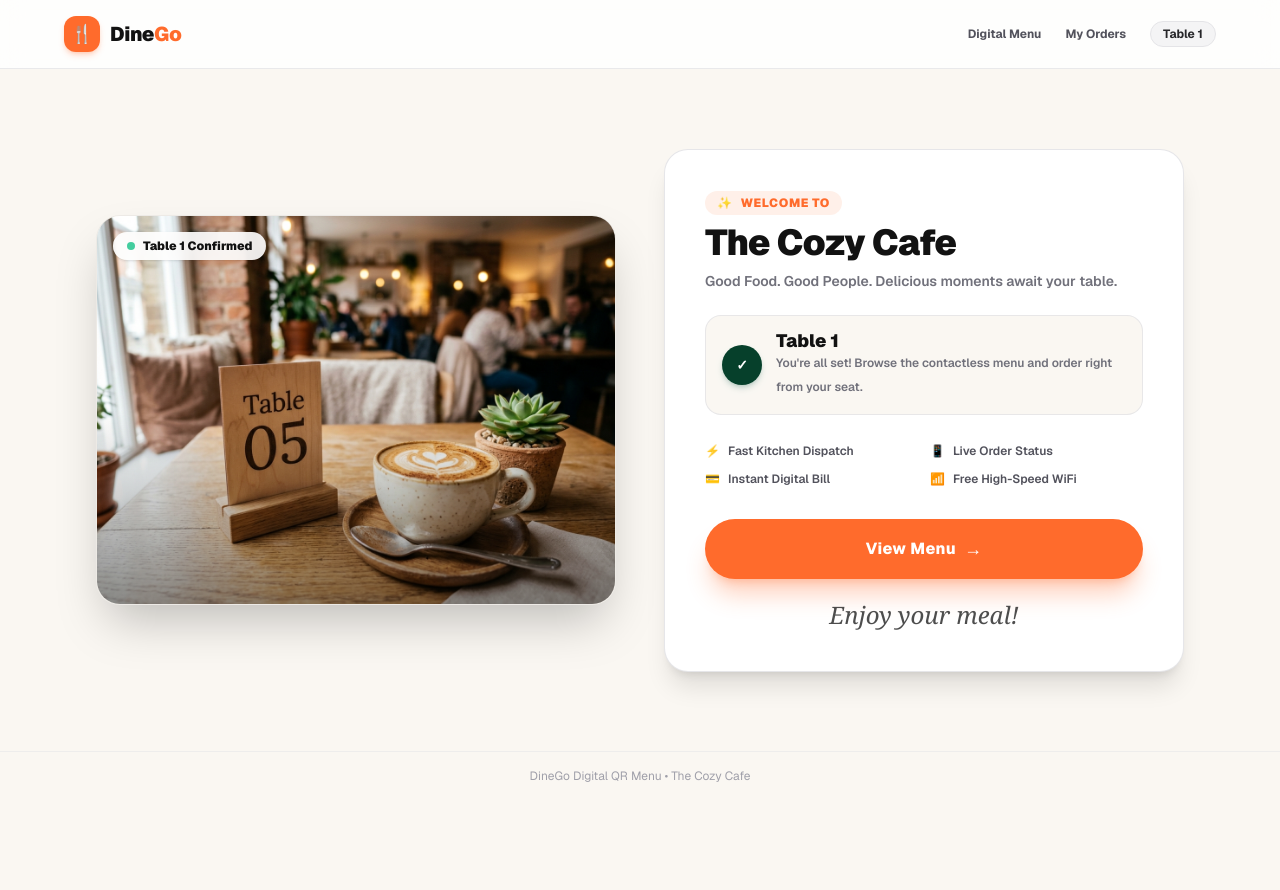
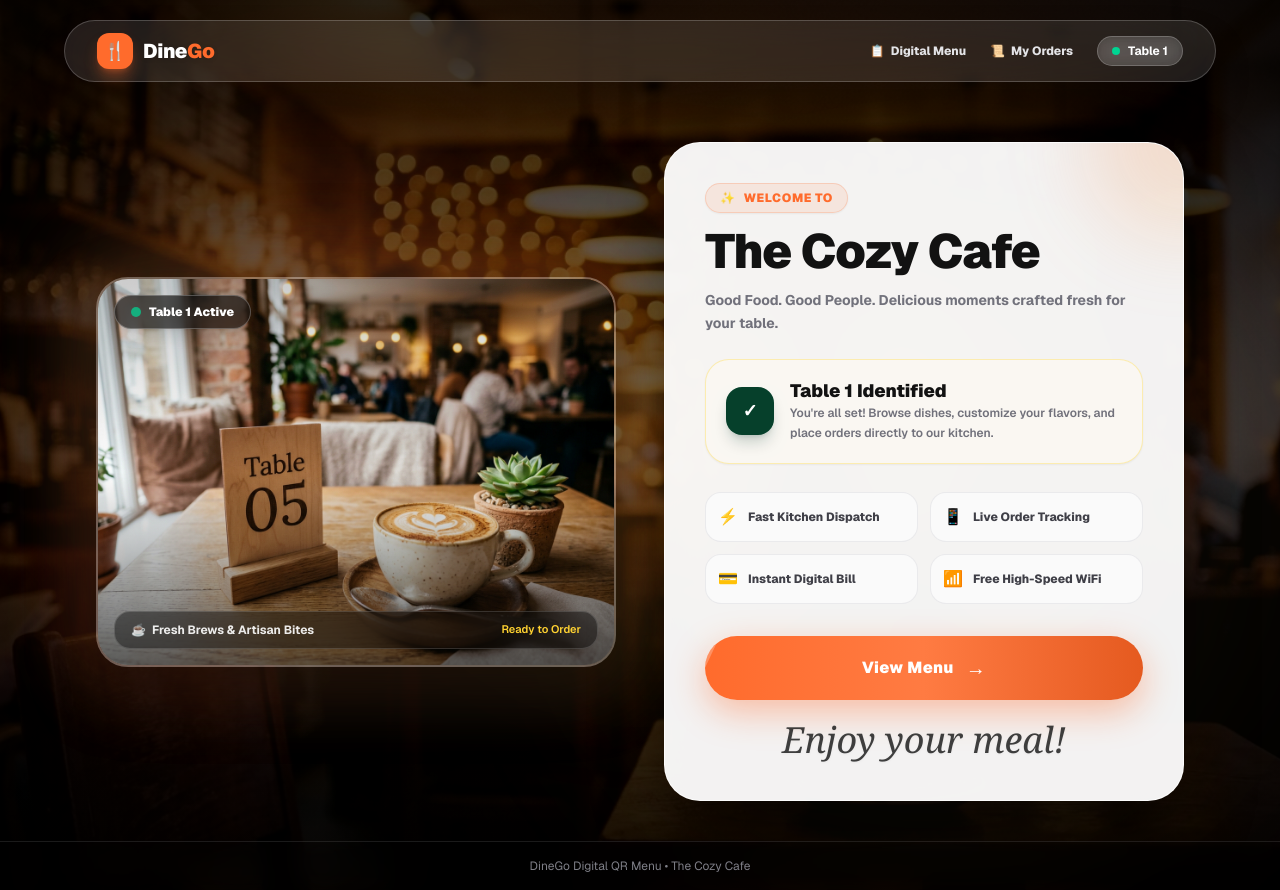
Before and after one commit to geeth-pesandu2002/qr-menu, a Next.js app: page /t/1/welcome in a window 1280 px wide. Before the commit the page ends 800 px from the top, so only its background shows below. Built offline with nearby package versions, Linux system fonts and the light colour scheme.

Commit message:
style(welcome): add luxury ambient cafe background, glowing lighting orbs, and glassmorphism card with shimmer effects

```diff
--- a/app/t/[tableId]/welcome/page.tsx
+++ b/app/t/[tableId]/welcome/page.tsx
@@ -23,123 +23,184 @@ export default function TableWelcomePage({
   }, [tableId, setTable]);
 
   return (
-    <div className="min-h-screen bg-[#FAF7F2] text-[#121212] flex flex-col font-sans select-none">
-      {/* Responsive Top Header */}
-      <header className="px-4 sm:px-8 py-4 bg-white/80 backdrop-blur-md border-b border-zinc-200/80 sticky top-0 z-30">
-        <div className="max-w-6xl mx-auto flex items-center justify-between">
-          <Link href="/" className="flex items-center gap-2.5">
-            <div className="w-9 h-9 rounded-xl bg-[#FF6B2C] flex items-center justify-center font-bold text-white shadow-md shadow-[#FF6B2C]/25 text-lg">
+    <div className="min-h-screen bg-[#121212] text-white flex flex-col font-sans select-none relative overflow-x-hidden">
+      {/* Background High-Resolution Cafe Ambience Image */}
+      <div className="absolute inset-0 z-0 pointer-events-none overflow-hidden">
+        <Image
+          src="/welcome-ambient-bg.jpg"
+          alt="Cozy Cafe Ambience"
+          fill
+          className="object-cover object-center scale-105 filter brightness-75 contrast-105"
+          priority
+        />
+        {/* Cinematic Gradient Overlays */}
+        <div className="absolute inset-0 bg-gradient-to-b from-black/60 via-black/40 to-black/80" />
+        <div className="absolute inset-0 bg-radial from-transparent via-black/30 to-black/70" />
+      </div>
+
+      {/* Floating Animated Light Glow Orbs */}
+      <div className="absolute top-1/6 left-1/10 w-96 h-96 rounded-full bg-[#FF6B2C]/25 blur-[120px] pointer-events-none animate-pulse" />
+      <div className="absolute bottom-1/6 right-1/10 w-[450px] h-[450px] rounded-full bg-[#E7A451]/20 blur-[140px] pointer-events-none animate-[pulse_5s_infinite]" />
+      <div className="absolute top-1/2 left-1/2 -translate-x-1/2 -translate-y-1/2 w-80 h-80 rounded-full bg-amber-500/15 blur-[100px] pointer-events-none" />
+
+      {/* Responsive Floating Glass Header */}
+      <header className="relative z-30 px-4 sm:px-8 py-4 sm:py-5">
+        <div className="max-w-6xl mx-auto flex items-center justify-between bg-white/10 backdrop-blur-xl border border-white/20 px-5 sm:px-8 py-3 rounded-full shadow-2xl">
+          <Link href="/" className="flex items-center gap-2.5 group">
+            <div className="w-9 h-9 rounded-xl bg-[#FF6B2C] flex items-center justify-center font-bold text-white shadow-lg shadow-[#FF6B2C]/40 text-lg group-hover:scale-105 transition-transform">
               🍴
             </div>
-            <span className="text-xl font-black tracking-tight text-[#121212]">
+            <span className="text-xl font-black tracking-tight text-white drop-shadow-sm">
               Dine<span className="text-[#FF6B2C]">Go</span>
             </span>
           </Link>
 
           {/* Desktop Navigation Links */}
-          <div className="hidden md:flex items-center gap-6 text-xs font-bold text-zinc-600">
-            <Link href={`/t/${tableId}`} className="hover:text-[#FF6B2C] transition-colors">
-              Digital Menu
+          <div className="hidden md:flex items-center gap-6 text-xs font-extrabold text-zinc-200">
+            <Link
+              href={`/t/${tableId}`}
+              className="hover:text-[#FF6B2C] transition-colors flex items-center gap-1.5"
+            >
+              <span>📋</span>
+              <span>Digital Menu</span>
             </Link>
-            <Link href="/orders" className="hover:text-[#FF6B2C] transition-colors">
-              My Orders
+            <Link
+              href="/orders"
+              className="hover:text-[#FF6B2C] transition-colors flex items-center gap-1.5"
+            >
+              <span>📜</span>
+              <span>My Orders</span>
             </Link>
-            <span className="bg-zinc-100 text-zinc-800 px-3 py-1 rounded-full border border-zinc-200">
-              Table {tableId}
-            </span>
+            <div className="flex items-center gap-2 bg-white/15 px-3.5 py-1.5 rounded-full border border-white/20 text-white font-bold text-xs backdrop-blur-sm shadow-inner">
+              <span className="w-2 h-2 rounded-full bg-emerald-400 animate-ping" />
+              <span>Table {tableId}</span>
+            </div>
           </div>
 
-          <button
-            onClick={() => router.push(`/t/${tableId}`)}
-            className="w-10 h-10 rounded-full bg-white border border-zinc-200 shadow-xs flex items-center justify-center text-zinc-700 hover:bg-zinc-100 transition-all text-xl md:hidden"
-          >
-            ≡
-          </button>
+          {/* Mobile Table Badge */}
+          <div className="md:hidden flex items-center gap-2 bg-white/15 px-3 py-1 rounded-full border border-white/20 text-white font-bold text-xs">
+            <span className="w-2 h-2 rounded-full bg-emerald-400 animate-pulse" />
+            <span>Table {tableId}</span>
+          </div>
         </div>
       </header>
 
       {/* Main Container - 1 Column on Mobile, 2 Columns on Desktop */}
-      <main className="flex-1 max-w-6xl mx-auto w-full px-4 sm:px-8 py-6 sm:py-12 flex flex-col justify-center">
-        <div className="grid grid-cols-1 md:grid-cols-2 gap-8 lg:gap-12 items-center">
-          {/* Cafe Table Photo */}
-          <div className="relative w-full aspect-[4/3] rounded-3xl overflow-hidden shadow-2xl border border-black/5 group">
+      <main className="relative z-20 flex-1 max-w-6xl mx-auto w-full px-4 sm:px-8 py-6 sm:py-10 flex flex-col justify-center">
+        <div className="grid grid-cols-1 lg:grid-cols-12 gap-8 lg:gap-12 items-center">
+          {/* Left Column: Cafe Table Photo with Radiant Glow */}
+          <div className="lg:col-span-6 relative">
+            {/* Radiant Gradient Glow Behind Photo Frame */}
+            <div className="absolute -inset-3 sm:-inset-4 bg-gradient-to-tr from-[#FF6B2C]/50 via-[#E7A451]/40 to-[#FF6B2C]/30 rounded-[40px] blur-2xl opacity-75 animate-pulse" />
+
+            <div className="relative w-full aspect-[4/3] rounded-[32px] overflow-hidden shadow-[0_25px_60px_rgba(0,0,0,0.5)] border-2 border-white/30 group">
               <Image
                 src="/table-05-welcome.jpg"
                 alt={`Table ${tableId}`}
                 fill
-              className="object-cover group-hover:scale-102 transition-transform duration-500"
+                className="object-cover group-hover:scale-104 transition-transform duration-700 ease-out"
                 priority
               />
-            <div className="absolute inset-0 bg-gradient-to-t from-black/40 via-transparent to-transparent" />
-            <div className="absolute top-4 left-4 bg-white/90 backdrop-blur-md px-3.5 py-1.5 rounded-full text-xs font-black text-[#121212] shadow-sm flex items-center gap-2">
-              <span className="w-2 h-2 rounded-full bg-emerald-500 animate-pulse" />
-              <span>Table {tableId} Confirmed</span>
+              <div className="absolute inset-0 bg-gradient-to-t from-black/60 via-transparent to-black/20" />
+
+              {/* Floating Verified Glass Badge */}
+              <div className="absolute top-4 left-4 bg-black/60 backdrop-blur-md px-4 py-2 rounded-full text-xs font-black text-white border border-white/25 shadow-lg flex items-center gap-2">
+                <span className="w-2.5 h-2.5 rounded-full bg-emerald-400 animate-pulse" />
+                <span>Table {tableId} Active</span>
+              </div>
+
+              {/* Bottom Subtle Overlay Tag */}
+              <div className="absolute bottom-4 left-4 right-4 flex items-center justify-between text-xs text-white/90 backdrop-blur-md bg-black/40 px-4 py-2.5 rounded-2xl border border-white/15">
+                <span className="font-bold flex items-center gap-1.5">
+                  <span>☕</span> Fresh Brews & Artisan Bites
+                </span>
+                <span className="text-[11px] font-semibold text-amber-300">
+                  Ready to Order
+                </span>
+              </div>
             </div>
           </div>
 
-          {/* Welcome Card & Action Box */}
-          <div className="bg-white rounded-3xl p-6 sm:p-10 border border-zinc-200/90 shadow-xl space-y-6">
-            <div className="space-y-2">
-              <div className="inline-flex items-center gap-2 bg-[#FF6B2C]/10 text-[#FF6B2C] px-3 py-1 rounded-full text-xs font-black uppercase tracking-wider">
-                <span>✨</span> Welcome to
+          {/* Right Column: Glassmorphic Welcome Card */}
+          <div className="lg:col-span-6">
+            <div className="bg-white/95 backdrop-blur-2xl rounded-[36px] p-6 sm:p-10 border border-white/80 shadow-[0_25px_70px_rgba(0,0,0,0.45)] text-[#121212] space-y-6 relative overflow-hidden">
+              {/* Subtle Decorative Golden Gradient Flare */}
+              <div className="absolute -top-24 -right-24 w-48 h-48 bg-gradient-to-br from-[#FF6B2C]/20 to-[#E7A451]/20 rounded-full blur-2xl pointer-events-none" />
+
+              {/* Headline Block */}
+              <div className="space-y-2 relative">
+                <div className="inline-flex items-center gap-2 bg-[#FF6B2C]/10 text-[#FF6B2C] border border-[#FF6B2C]/20 px-3.5 py-1.5 rounded-full text-xs font-black uppercase tracking-wider shadow-xs">
+                  <span>✨</span>
+                  <span>Welcome to</span>
                 </div>
-              <h1 className="text-3xl sm:text-4xl font-black text-[#121212] tracking-tight">
+
+                <h1 className="text-3xl sm:text-4xl lg:text-5xl font-black text-[#121212] tracking-tight leading-tight">
                   The Cozy Cafe
                 </h1>
-              <p className="text-sm font-semibold text-zinc-500">
-                Good Food. Good People. Delicious moments await your table.
+
+                <p className="text-sm font-bold text-zinc-500 leading-relaxed">
+                  Good Food. Good People. Delicious moments crafted fresh for your table.
                 </p>
               </div>
 
-            {/* Verification Badge */}
-            <div className="bg-[#FAF7F2] p-4 rounded-2xl border border-zinc-200/80 flex items-center gap-3.5">
-              <div className="w-10 h-10 rounded-full bg-[#06402B] text-white flex items-center justify-center text-sm font-bold shadow-md shadow-emerald-900/20 flex-shrink-0">
+              {/* Verification & Table Status Box */}
+              <div className="bg-[#FAF7F2] p-4 sm:p-5 rounded-3xl border border-amber-200/60 shadow-xs flex items-center gap-4">
+                <div className="w-12 h-12 rounded-2xl bg-[#06402B] text-white flex items-center justify-center text-lg font-black shadow-lg shadow-emerald-950/20 flex-shrink-0">
                   ✓
                 </div>
-              <div>
-                <span className="font-black text-lg text-[#121212] block leading-none">
-                  Table {tableId}
+                <div className="space-y-0.5">
+                  <span className="font-black text-lg text-[#121212] block leading-tight">
+                    Table {tableId} Identified
                   </span>
-                <span className="text-xs font-semibold text-zinc-500">
-                  You&apos;re all set! Browse the contactless menu and order right from your seat.
-                </span>
+                  <p className="text-xs text-zinc-500 font-semibold leading-relaxed">
+                    You&apos;re all set! Browse dishes, customize your flavors, and place orders directly to our kitchen.
+                  </p>
                 </div>
               </div>
 
-            {/* Feature Highlights on Desktop */}
-            <div className="hidden sm:grid grid-cols-2 gap-3 text-xs text-zinc-600 font-semibold pt-1">
-              <div className="flex items-center gap-2">
-                <span>⚡</span>
+              {/* 4 Feature Highlights Grid */}
+              <div className="grid grid-cols-2 gap-3 pt-1">
+                <div className="bg-zinc-50 hover:bg-zinc-100/80 p-3 rounded-2xl border border-zinc-200/70 transition-colors flex items-center gap-2.5 text-xs font-extrabold text-zinc-700">
+                  <span className="text-base text-amber-500">⚡</span>
                   <span>Fast Kitchen Dispatch</span>
                 </div>
-              <div className="flex items-center gap-2">
-                <span>📱</span>
-                <span>Live Order Status</span>
+
+                <div className="bg-zinc-50 hover:bg-zinc-100/80 p-3 rounded-2xl border border-zinc-200/70 transition-colors flex items-center gap-2.5 text-xs font-extrabold text-zinc-700">
+                  <span className="text-base text-indigo-500">📱</span>
+                  <span>Live Order Tracking</span>
                 </div>
-              <div className="flex items-center gap-2">
-                <span>💳</span>
+
+                <div className="bg-zinc-50 hover:bg-zinc-100/80 p-3 rounded-2xl border border-zinc-200/70 transition-colors flex items-center gap-2.5 text-xs font-extrabold text-zinc-700">
+                  <span className="text-base text-emerald-500">💳</span>
                   <span>Instant Digital Bill</span>
                 </div>
-              <div className="flex items-center gap-2">
-                <span>📶</span>
+
+                <div className="bg-zinc-50 hover:bg-zinc-100/80 p-3 rounded-2xl border border-zinc-200/70 transition-colors flex items-center gap-2.5 text-xs font-extrabold text-zinc-700">
+                  <span className="text-base text-blue-500">📶</span>
                   <span>Free High-Speed WiFi</span>
                 </div>
               </div>
 
-            {/* Action Buttons */}
+              {/* Glowing CTA Button */}
               <div className="space-y-3 pt-2">
                 <Link
                   href={`/t/${tableId}`}
-                className="w-full py-4 rounded-full bg-[#FF6B2C] hover:bg-[#E55A1F] text-white font-extrabold text-sm sm:text-base tracking-wide transition-all shadow-xl shadow-[#FF6B2C]/30 flex items-center justify-center gap-2 active:scale-98"
+                  className="w-full py-4 sm:py-4.5 px-6 rounded-full bg-gradient-to-r from-[#FF6B2C] via-[#FF7B42] to-[#E55A1F] hover:from-[#E55A1F] hover:to-[#FF6B2C] text-white font-black text-base tracking-wide transition-all shadow-[0_12px_35px_rgba(255,107,44,0.4)] hover:shadow-[0_16px_45px_rgba(255,107,44,0.55)] flex items-center justify-center gap-3 transform hover:-translate-y-0.5 active:translate-y-0 relative overflow-hidden group"
                 >
-                <span>View Menu</span>
-                <span className="text-lg">→</span>
+                  {/* Interactive Shimmer Sheen */}
+                  <span className="absolute inset-0 w-1/2 h-full bg-white/25 skew-x-[-25deg] -translate-x-full group-hover:translate-x-[350%] transition-transform duration-1000 ease-in-out" />
+                  <span className="relative z-10">View Menu</span>
+                  <span className="relative z-10 text-xl font-bold group-hover:translate-x-1.5 transition-transform duration-200">
+                    →
+                  </span>
                 </Link>
 
+                {/* Elegant Cursive Script with Drop Shadow */}
                 <div className="text-center pt-2">
-                <p className="font-serif italic text-2xl text-[#121212]/75">
+                  <p className="font-serif italic text-3xl sm:text-4xl text-[#121212]/80 drop-shadow-xs">
                     Enjoy your meal!
                   </p>
+                </div>
               </div>
             </div>
           </div>
@@ -147,7 +208,7 @@ export default function TableWelcomePage({
       </main>
 
       {/* Footer Branding */}
-      <footer className="text-center text-xs text-zinc-400 py-4 border-t border-zinc-200/50">
+      <footer className="relative z-20 text-center text-xs text-zinc-400/80 py-4 border-t border-white/10 backdrop-blur-md">
         DineGo Digital QR Menu &bull; The Cozy Cafe
       </footer>
     </div>
```
Also changed, not shown: public/welcome-ambient-bg.jpg (added). Lines whose indentation alone changed are shown as unchanged.
